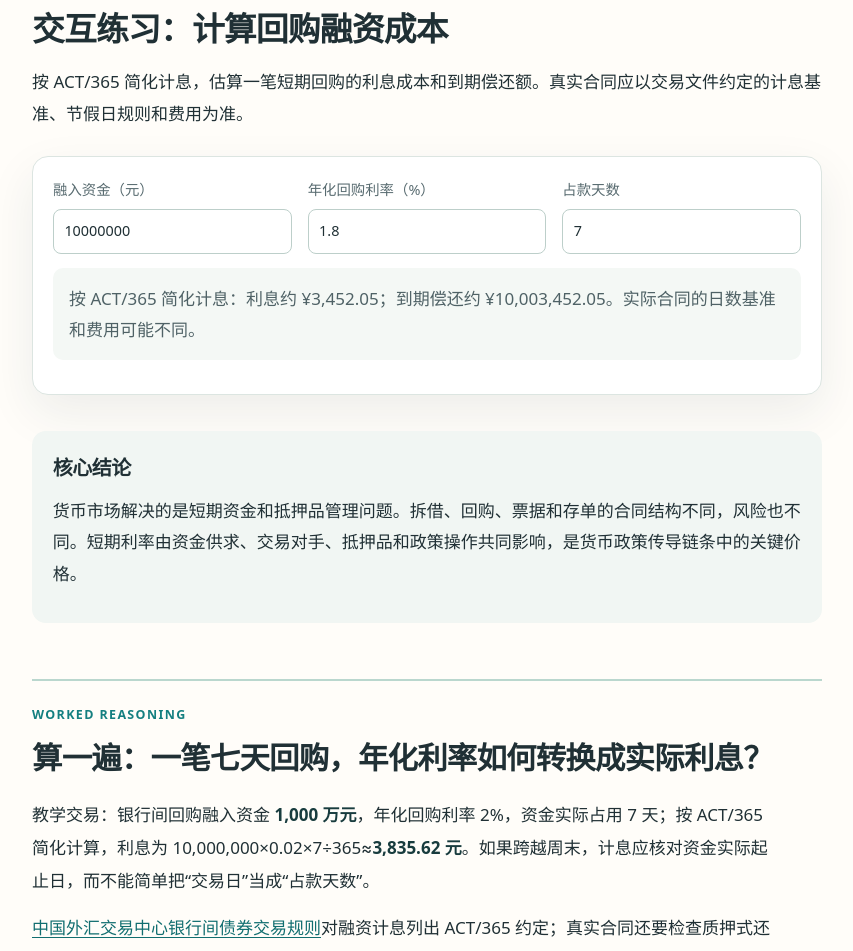
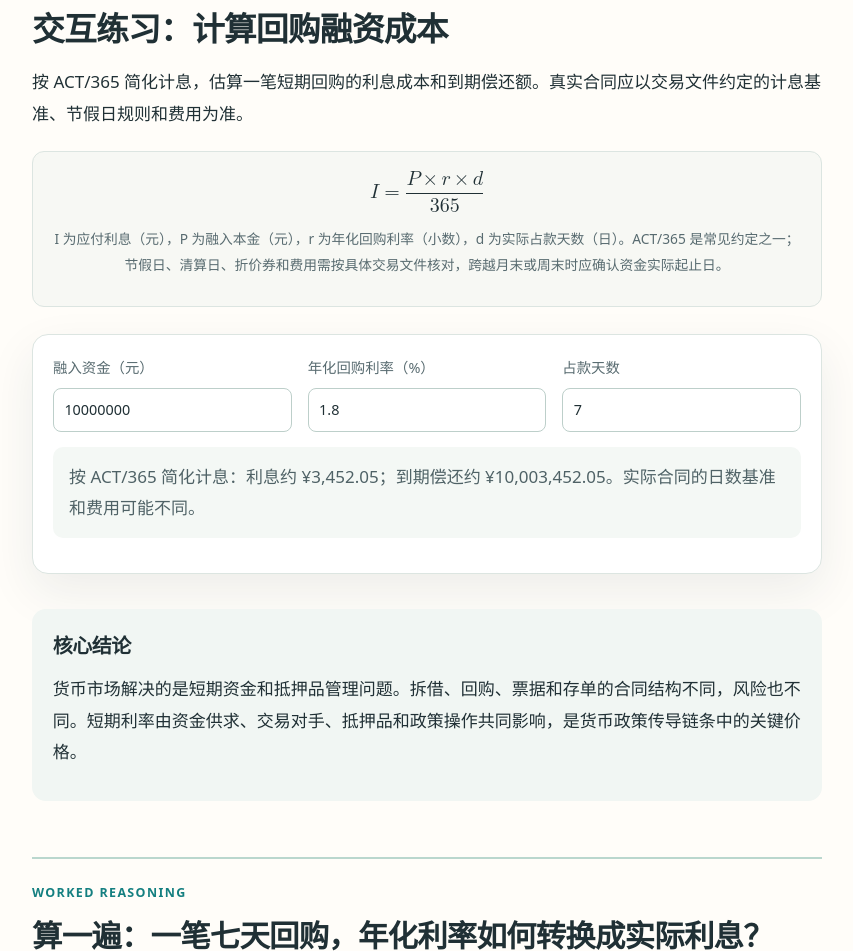
Before and after one commit to 1998x-stack/monetary-banking-tutorial, a plain HTML site: page 11.html in a window 1280 px wide. Shown: the part 3118-4069 px from the top of the page, without its empty margins (355-1208 px from the left). Drawn offline with Linux system fonts and the light colour scheme.

Commit message:
docs(monetary-banking-tutorial): show ch11 repo interest formula in native MathML

```diff
--- a/11.html
+++ b/11.html
@@ -33,6 +33,7 @@
 </section>
 <section id="calculator"><h2>交互练习：计算回购融资成本</h2>
 <p>按 ACT/365 简化计息，估算一笔短期回购的利息成本和到期偿还额。真实合同应以交易文件约定的计息基准、节假日规则和费用为准。</p>
+<div class="math-scroll" tabindex="0" role="region" aria-label="回购利息 ACT/365 计息公式，可横向滚动"><math xmlns="http://www.w3.org/1998/Math/MathML" display="block" aria-label="回购利息等于融入本金乘以年化利率乘以实际占款天数再除以三百六十五"><mrow><mi>I</mi><mo>=</mo><mfrac><mrow><mi>P</mi><mo>×</mo><mi>r</mi><mo>×</mo><mi>d</mi></mrow><mn>365</mn></mfrac></mrow></math><p class="formula-caption">I 为应付利息（元），P 为融入本金（元），r 为年化回购利率（小数），d 为实际占款天数（日）。ACT/365 是常见约定之一；节假日、清算日、折价券和费用需按具体交易文件核对，跨越月末或周末时应确认资金实际起止日。</p></div>
 <div class="demo" data-demo="repo-cost"><div class="demo-grid"><label class="demo-field">融入资金（元）<input name="principal" type="number" min="0" step="10000" value="10000000"></label><label class="demo-field">年化回购利率（%）<input name="rate" type="number" min="0" max="100" step="0.01" value="1.8"></label><label class="demo-field">占款天数<input name="days" type="number" min="1" max="365" step="1" value="7"></label></div><p class="demo-output" data-demo-output aria-live="polite">利息约 3,452.05 元；到期偿还约 10,003,452.05 元。</p></div>
 </section>
 <section id="summary" class="article-summary"><h2>核心结论</h2><p>货币市场解决的是短期资金和抵押品管理问题。拆借、回购、票据和存单的合同结构不同，风险也不同。短期利率由资金供求、交易对手、抵押品和政策操作共同影响，是货币政策传导链条中的关键价格。</p></section>
```
